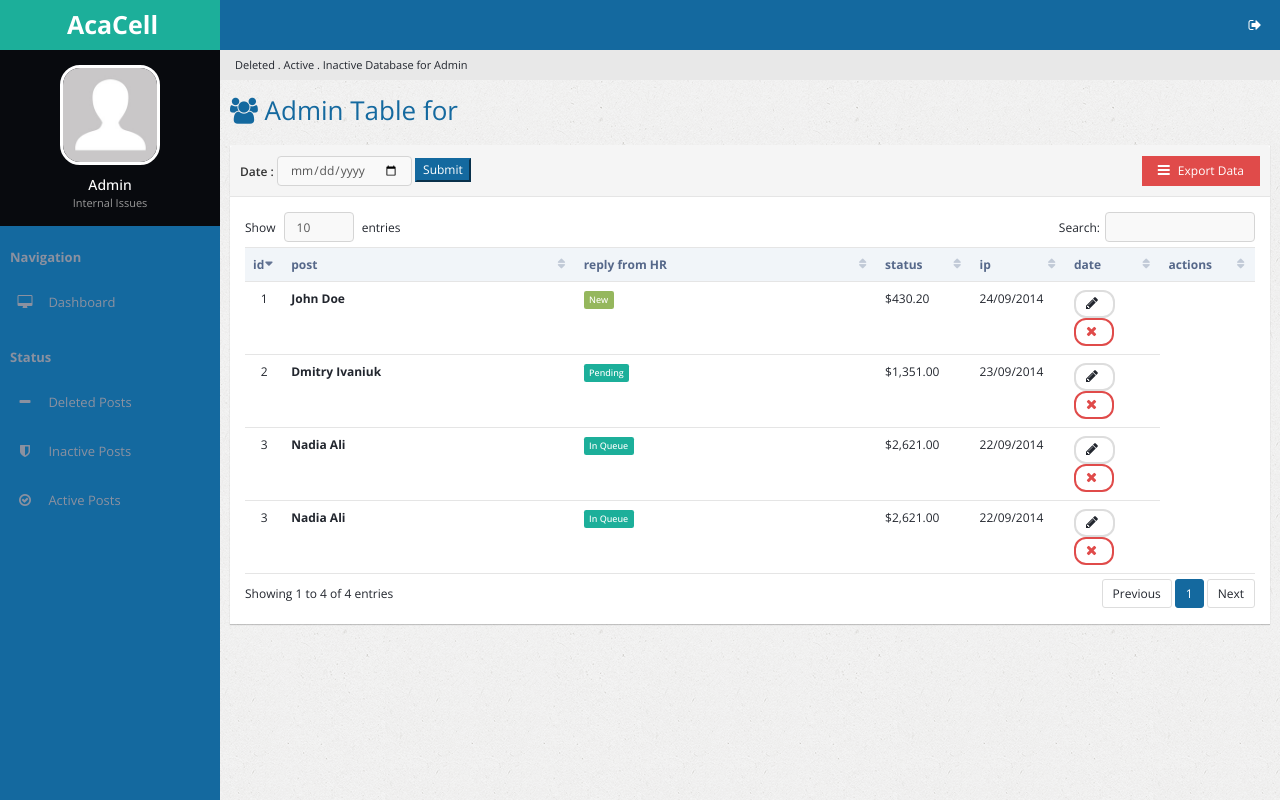
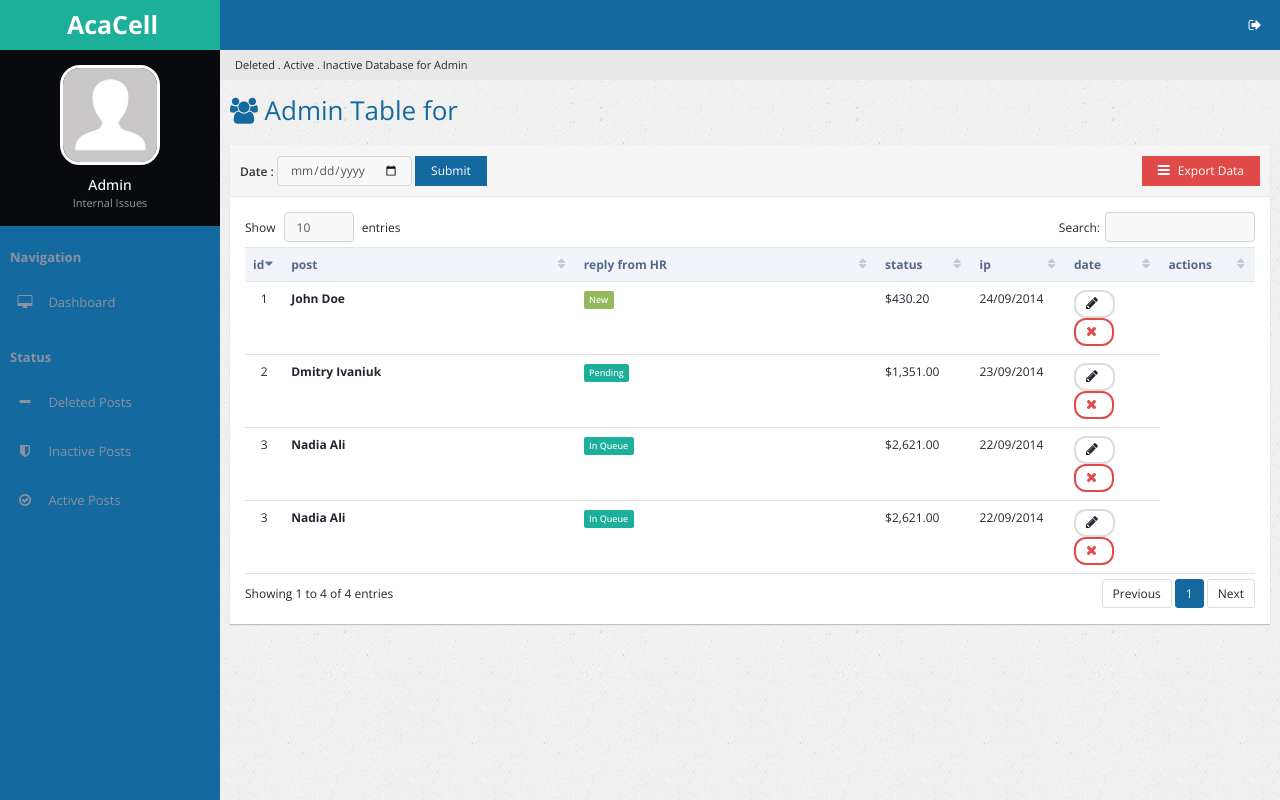
Before and after one commit to nikoi-addo/StaffComplaint, a PHP site: page /course1.php in a window 1280 px wide. Run offline with PHP 8.4, Linux system fonts and the light colour scheme; data that the repository does not hold is empty; a stand-in replaces the project's code that opens the database connection.

Commit message:
Update course1.php

```diff
--- a/course1.php
+++ b/course1.php
@@ -118,7 +118,7 @@
                                           <div class="form-group"> <!-- Date input -->
                                             <label class="control-label" for="date">Date :</label>
                                             <input class="form-control" name="sdate"  value="<?php echo $sdate; ?>"  type="date"/>
-                                            <input class="sbtn btn-primary" type="submit" name="submit">
+                                            <input class="btn btn-primary" type="submit" name="submit">
                                           </div>
 
                                         </form>
```
